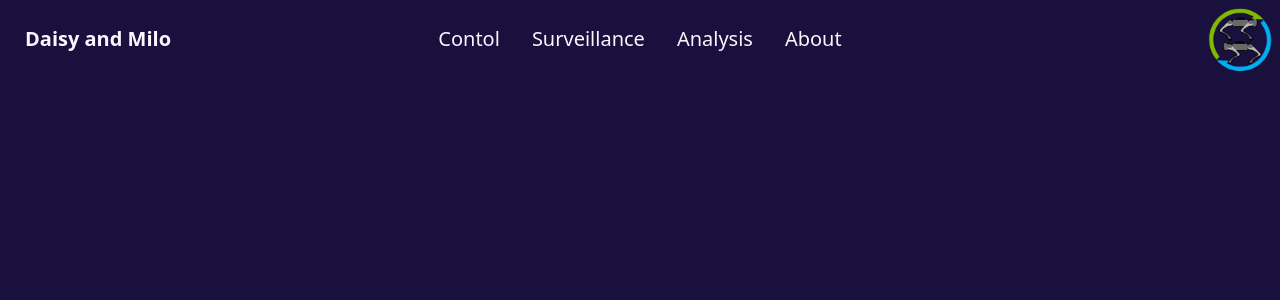
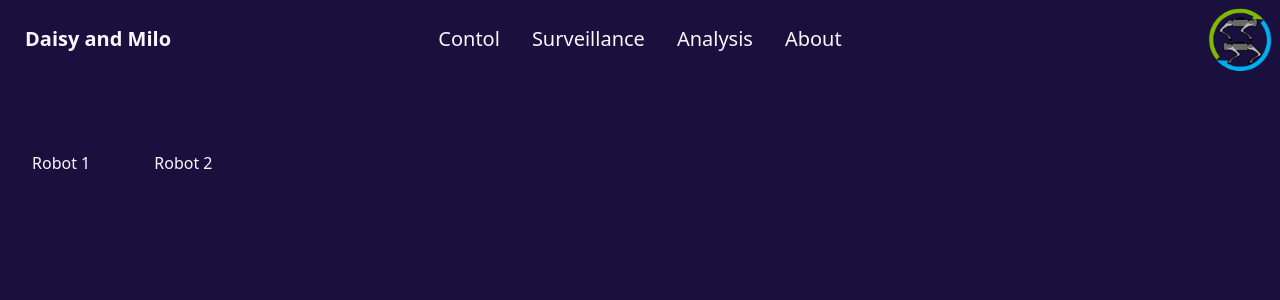
Before and after one commit to ChrisAragon18/robot-dogs-web-app, a React (Vite) app: page /surveillance in a window 1280 px wide. Shown: the top 300 px of the page. Built offline with nearby package versions, Linux system fonts and the light colour scheme.

Commit message:
added some changes

```diff
--- a/src/pages/About.tsx
+++ b/src/pages/About.tsx
@@ -28,7 +28,8 @@ const group17 = [
     {
         name: "Charles Fernandez-Hamoui",
         role: 'LIDAR Navigation Specialist/',
-        image: ''
+        image: '',
+        description: 'Current Senior Undergraduate.'
     }
 ]
 
--- a/src/pages/Analysis.tsx
+++ b/src/pages/Analysis.tsx
@@ -2,7 +2,10 @@ import Navbar from '../components/Navbar'
 
 function Analysis() {
     return (
-        <Navbar />
+        <>
+            <Navbar />
+        </>
+
     )
 }
 
--- a/src/pages/Surveillance.tsx
+++ b/src/pages/Surveillance.tsx
@@ -2,7 +2,22 @@ import Navbar from '../components/Navbar';
 
 function Surveillance() {
     return (
-        <Navbar />
+        <>
+            <Navbar />
+
+            <div className="container flex mx-auto m-10">
+                {/* Camera Feed 1 */}
+                <div className='p-8'>
+                    <p>Robot 1</p>
+                </div>
+
+                {/* Camera Feed 2 */}
+                <div className='p-8'>
+                    <p>Robot 2</p>
+                </div>
+            </div>
+        </>
+
     )
 }
 
```
